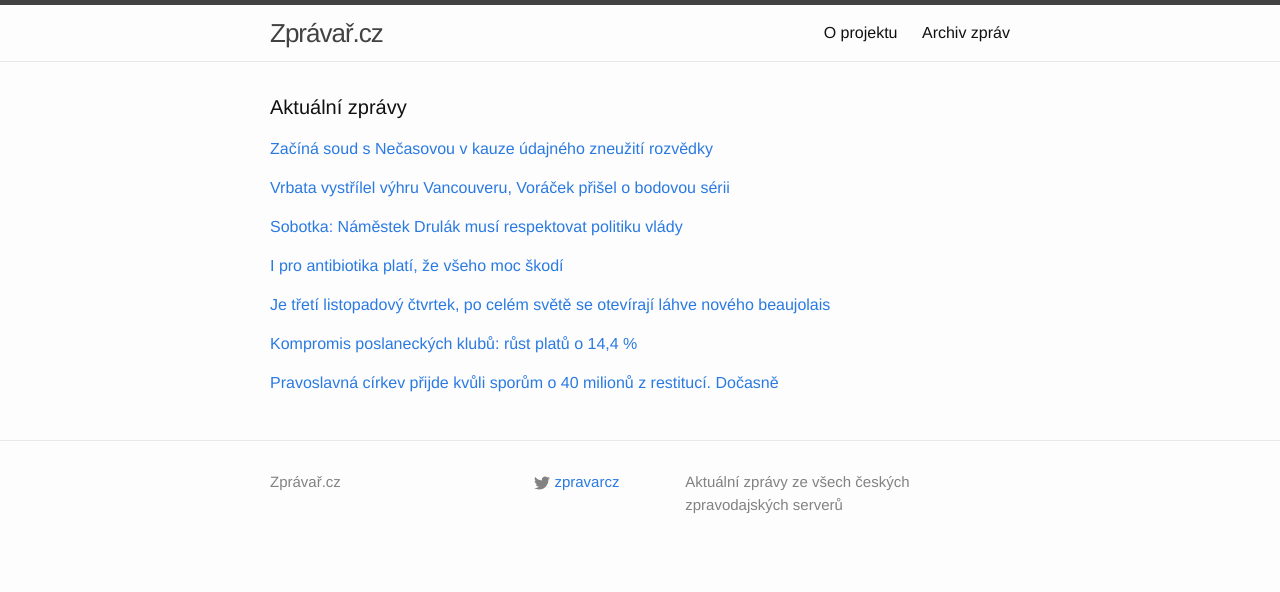
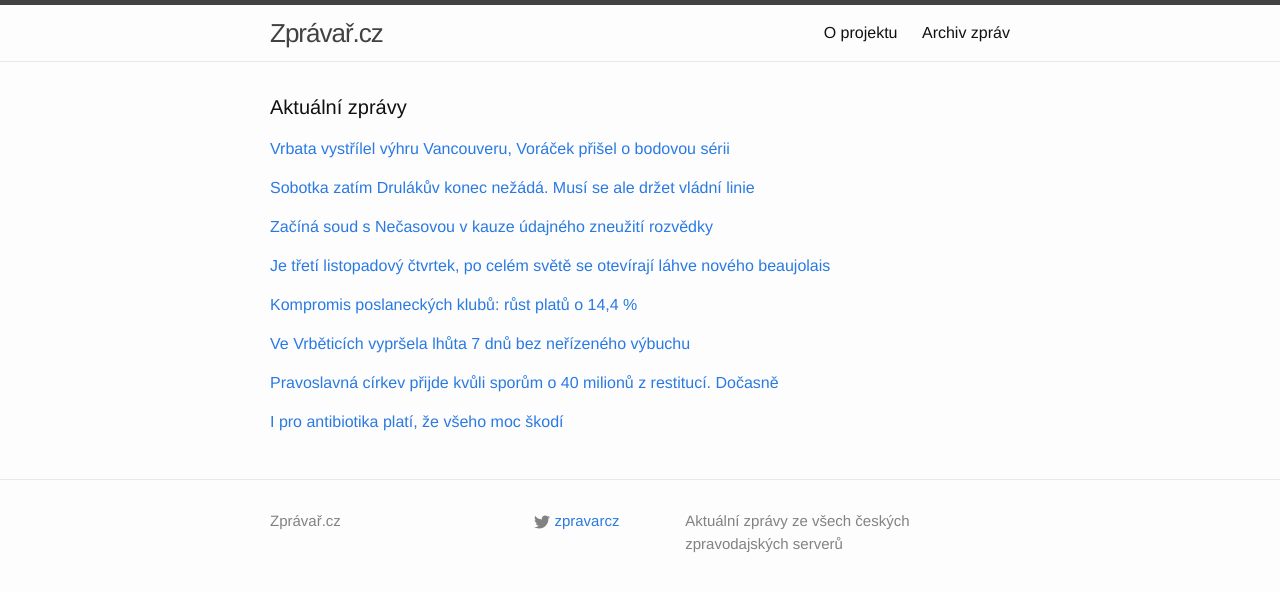
Before and after one commit to adliska/zpravar, a Jekyll site: the page built from index.html, in a window 1280 px wide. Shown: the top 592 px of the page. Built offline with Jekyll 4.4.1, drawn with Linux system fonts in a browser that asks for light colours; some of the changed lines change nothing that is shown.

Commit message:
zpravar news update

```diff
--- a/index.html
+++ b/index.html
@@ -5,8 +5,26 @@ layout: default
 <div class="home">
     <h1 class="page-heading">Aktuální zprávy</h1>
 
-<p><a href="javascript:;" onclick="toggle_visibility('zpravy0')">Začíná soud s Nečasovou v kauze údajného zneužití rozvědky</a></p>
+<p><a href="javascript:;" onclick="toggle_visibility('zpravy0')">Vrbata vystřílel výhru Vancouveru, Voráček přišel o bodovou sérii</a></p>
 <div id="zpravy0" style="display:none">
+<ul>
+<li><a href=http://www.denik.cz/hokej/vrbata-vystrilel-vyhru-vancouveru-voracek-prisel-o-bodovou-serii-20141120.html>Vrbata vystřílel výhru Vancouveru, Voráček přišel o bodovou sérii - www.denik.cz</a></li>
+<li><a href=http://hokej.idnes.cz/vrbata-se-blyskl-dvema-goly-dfg-/nhl.aspx?c=A141120_071040_nhl_Mkr>Vrbata se blýskl dvěma góly, bodová série Voráčka naopak skončila - hokej.idnes.cz</a></li>
+<li><a href=http://www.sportovninoviny.cz/zpravy/vrbata-vystrilel-vyhru-vancouveru-voracek-prisel-o-bodovou-serii/1149254>Vrbata vystřílel výhru Vancouveru, Voráček přišel o bodovou sérii - www.sportovninoviny.cz</a></li>
+<li><a href=http://www.rozhlas.cz/_zprava/radim-vrbata-pomohl-dvema-goly-k-vitezstvi-vancouveru-voracek-nebodoval--1422511>Radim Vrbata pomohl dvěma góly k vítězství Vancouveru, Voráček nebodoval - www.rozhlas.cz</a></li>
+<li><a href=http://sport.aktualne.cz/vrbata-rozhodl-dvema-goly-o-vyhre-vancouveru-voracek-mlcel/r~e81d6b1c707111e48ee3002590604f2e/>Vrbata rozhodl dvěma góly o výhře Vancouveru, Voráček mlčel - sport.aktualne.cz</a></li>
+</ul>
+</div><p><a href="javascript:;" onclick="toggle_visibility('zpravy1')">Sobotka zatím Drulákův konec nežádá. Musí se ale držet vládní linie</a></p>
+<div id="zpravy1" style="display:none">
+<ul>
+<li><a href=http://zpravy.e15.cz/domaci/politika/sobotka-zatim-drulakuv-konec-nezada-musi-se-ale-drzet-vladni-linie-1138528>Sobotka zatím Drulákův konec nežádá. Musí se ale držet vládní linie - zpravy.e15.cz</a></li>
+<li><a href=http://zpravy.aktualne.cz/domaci/sobotka-namestek-drulak-musi-respektovat-politiku-vlady/r~53d763c6707c11e497f0002590604f2e/>Sobotka: Náměstek Drulák musí respektovat politiku vlády - zpravy.aktualne.cz</a></li>
+<li><a href=http://zpravy.idnes.cz/sobotka-k-namestku-drulakovi-dje-/domaci.aspx?c=A141120_064454_domaci_jj>Respektujte politiku vlády, opřel se Sobotka do Zaorálkova náměstka - zpravy.idnes.cz</a></li>
+<li><a href=http://www.novinky.cz/zahranicni/amerika/353970-sobotka-namestek-drulak-musi-respektovat-politiku-vlady.html>Sobotka: Náměstek Drulák musí respektovat politiku vlády  - www.novinky.cz</a></li>
+<li><a href=http://www.ceskenoviny.cz/zpravy/zpravy/sobotka-namestek-drulak-musi-respektovat-politiku-vlady/1149227>Sobotka: Náměstek Drulák musí respektovat politiku vlády - www.ceskenoviny.cz</a></li>
+</ul>
+</div><p><a href="javascript:;" onclick="toggle_visibility('zpravy2')">Začíná soud s Nečasovou v kauze údajného zneužití rozvědky</a></p>
+<div id="zpravy2" style="display:none">
 <ul>
 <li><a href=http://www.novinky.cz/krimi/353973-zacina-soud-s-necasovou-v-kauze-udajneho-zneuziti-rozvedky.html>Začíná soud s Nečasovou v kauze údajného zneužití rozvědky - www.novinky.cz</a></li>
 <li><a href=http://www.ceskenoviny.cz/zpravy/zpravy/zacina-soud-s-necasovou-v-kauze-udajneho-zneuziti-rozvedky/1149235>Začíná soud s Nečasovou v kauze údajného zneužití rozvědky - www.ceskenoviny.cz</a></li>
@@ -14,43 +32,26 @@ layout: default
 <li><a href=http://www.ceskatelevize.cz/ct24/domaci/292893-proces-roku-zneuziti-vojenske-rozvedky-v-cele-s-necasovou/>Proces roku: Zneužití vojenské rozvědky v čele s Nečasovou - www.ceskatelevize.cz</a></li>
 <li><a href=http://zpravy.idnes.cz/necasiva-nagyova-a-zpravodajci-u-soudu-dyj-/krimi.aspx?c=A141119_151317_krimi_cen>Soud poprvé veřejně otevře kauzu Nagyová, 521 dní po Nečasově demisi - zpravy.idnes.cz</a></li>
 </ul>
-</div><p><a href="javascript:;" onclick="toggle_visibility('zpravy1')">Vrbata vystřílel výhru Vancouveru, Voráček přišel o bodovou sérii</a></p>
-<div id="zpravy1" style="display:none">
-<ul>
-<li><a href=http://www.denik.cz/hokej/vrbata-vystrilel-vyhru-vancouveru-voracek-prisel-o-bodovou-serii-20141120.html>Vrbata vystřílel výhru Vancouveru, Voráček přišel o bodovou sérii - www.denik.cz</a></li>
-<li><a href=http://hokej.idnes.cz/vrbata-se-blyskl-dvema-goly-dfg-/nhl.aspx?c=A141120_071040_nhl_Mkr>Vrbata se blýskl dvěma góly, bodová série Voráčka naopak skončila - hokej.idnes.cz</a></li>
-<li><a href=http://www.sportovninoviny.cz/zpravy/vrbata-vystrilel-vyhru-vancouveru-voracek-prisel-o-bodovou-serii/1149254>Vrbata vystřílel výhru Vancouveru, Voráček přišel o bodovou sérii - www.sportovninoviny.cz</a></li>
-<li><a href=http://www.rozhlas.cz/_zprava/radim-vrbata-pomohl-dvema-goly-k-vitezstvi-vancouveru-voracek-nebodoval--1422511>Radim Vrbata pomohl dvěma góly k vítězství Vancouveru, Voráček nebodoval - www.rozhlas.cz</a></li>
-<li><a href=http://sport.aktualne.cz/vrbata-rozhodl-dvema-goly-o-vyhre-vancouveru-voracek-mlcel/r~e81d6b1c707111e48ee3002590604f2e/>Vrbata rozhodl dvěma góly o výhře Vancouveru, Voráček mlčel - sport.aktualne.cz</a></li>
-</ul>
-</div><p><a href="javascript:;" onclick="toggle_visibility('zpravy2')">Sobotka: Náměstek Drulák musí respektovat politiku vlády</a></p>
-<div id="zpravy2" style="display:none">
-<ul>
-<li><a href=http://zpravy.aktualne.cz/domaci/sobotka-namestek-drulak-musi-respektovat-politiku-vlady/r~53d763c6707c11e497f0002590604f2e/>Sobotka: Náměstek Drulák musí respektovat politiku vlády - zpravy.aktualne.cz</a></li>
-<li><a href=http://zpravy.idnes.cz/sobotka-k-namestku-drulakovi-dje-/domaci.aspx?c=A141120_064454_domaci_jj>Respektujte politiku vlády, opřel se Sobotka do Zaorálkova náměstka - zpravy.idnes.cz</a></li>
-<li><a href=http://www.novinky.cz/zahranicni/amerika/353970-sobotka-namestek-drulak-musi-respektovat-politiku-vlady.html>Sobotka: Náměstek Drulák musí respektovat politiku vlády  - www.novinky.cz</a></li>
-<li><a href=http://www.ceskenoviny.cz/zpravy/zpravy/sobotka-namestek-drulak-musi-respektovat-politiku-vlady/1149227>Sobotka: Náměstek Drulák musí respektovat politiku vlády - www.ceskenoviny.cz</a></li>
-</ul>
-</div><p><a href="javascript:;" onclick="toggle_visibility('zpravy3')">I pro antibiotika platí, že všeho moc škodí</a></p>
+</div><p><a href="javascript:;" onclick="toggle_visibility('zpravy3')">Je třetí listopadový čtvrtek, po celém světě se otevírají láhve nového  beaujolais</a></p>
 <div id="zpravy3" style="display:none">
-<ul>
-<li><a href=http://www.ceskatelevize.cz/ct24/domaci/292932-i-pro-antibiotika-plati-ze-vseho-moc-skodi/>I pro antibiotika platí, že všeho moc škodí - www.ceskatelevize.cz</a></li>
-<li><a href=http://www.ceskatelevize.cz/ct24/domaci/292932-pro-antibiotika-plati-pravidlo-ze-vseho-moc-skodi/>Pro antibiotika platí pravidlo, že všeho moc škodí - www.ceskatelevize.cz</a></li>
-<li><a href=http://www.denik.cz/medicina/bakterie-jsou-odolnejsi-rika-o-antibiotikach-vojtech-ondra-z-brnenske-farmacie-2.html>Pozor na antibiotika, varují lékaři. Nakažených odolnými bakteriemi je stále víc - www.denik.cz</a></li>
-</ul>
-</div><p><a href="javascript:;" onclick="toggle_visibility('zpravy4')">Je třetí listopadový čtvrtek, po celém světě se otevírají láhve nového  beaujolais</a></p>
-<div id="zpravy4" style="display:none">
 <ul>
 <li><a href=http://www.rozhlas.cz/_zprava/je-treti-listopadovy-ctvrtek-po-celem-svete-se-oteviraji-lahve-noveho-beaujolais--1422508>Je třetí listopadový čtvrtek, po celém světě se otevírají láhve nového  beaujolais - www.rozhlas.cz</a></li>
 <li><a href=http://zpravy.aktualne.cz/zahranici/svet-privital-nove-beaujolais/r~01fed5c0707711e497f0002590604f2e/>Svět přivítal nové beaujolais - zpravy.aktualne.cz</a></li>
 <li><a href=http://www.financninoviny.cz/zpravodajstvi/zpravy/po-celem-svete-se-zacaly-otvirat-lahve-noveho-beaujolais/1149231>Po celém světě se začaly otvírat láhve nového beaujolais - www.financninoviny.cz</a></li>
 </ul>
-</div><p><a href="javascript:;" onclick="toggle_visibility('zpravy5')">Kompromis poslaneckých klubů: růst platů o 14,4 %</a></p>
-<div id="zpravy5" style="display:none">
+</div><p><a href="javascript:;" onclick="toggle_visibility('zpravy4')">Kompromis poslaneckých klubů: růst platů o 14,4 %</a></p>
+<div id="zpravy4" style="display:none">
 <ul>
 <li><a href=http://www.ceskatelevize.cz/ct24/domaci/292958-kompromis-poslaneckych-klubu-rust-platu-o-14-4/>Kompromis poslaneckých klubů: růst platů o 14,4 % - www.ceskatelevize.cz</a></li>
 <li><a href=http://www.ceskenoviny.cz/zpravy/zpravy/hn-poslanci-si-predjednali-rust-platu-o-7-500-korun-misto-15-000/1149236>HN: Poslanci si předjednali růst platů o 7.500 korun místo 15.000 - www.ceskenoviny.cz</a></li>
 <li><a href=http://zpravy.aktualne.cz/domaci/politika/poslanci-planuji-narust-svych-platu-o-7-500-korun/r~3fd6dfe0707811e4a10c0025900fea04/>Poslanci plánují nárůst svých platů o 7 500 korun - zpravy.aktualne.cz</a></li>
+</ul>
+</div><p><a href="javascript:;" onclick="toggle_visibility('zpravy5')">Ve Vrběticích vypršela lhůta 7 dnů bez neřízeného výbuchu</a></p>
+<div id="zpravy5" style="display:none">
+<ul>
+<li><a href=http://zpravy.aktualne.cz/regiony/zlinsky/ve-vrbeticich-vyprsela-lhuta-7-dnu-bez-nerizeneho-vybuchu/r~55fdfe30708111e4845a002590604f2e/>Ve Vrběticích vypršela lhůta 7 dnů bez neřízeného výbuchu - zpravy.aktualne.cz</a></li>
+<li><a href=http://www.rozhlas.cz/_zprava/policie-by-mohla-zacit-s-odvozem-munice-ze-skladu-ve-vrbeticich--1422516>Policie by mohla začít s odvozem munice ze skladu ve Vrběticích  - www.rozhlas.cz</a></li>
+<li><a href=http://www.ceskenoviny.cz/zpravy/zpravy/ve-vrbeticich-vyprsela-sedmidenni-lhuta-bez-nerizeneho-vybuchu/1149261>Ve Vrběticích vypršela sedmidenní lhůta bez neřízeného výbuchu - www.ceskenoviny.cz</a></li>
 </ul>
 </div><p><a href="javascript:;" onclick="toggle_visibility('zpravy6')">Pravoslavná církev přijde kvůli sporům o 40 milionů z restitucí. Dočasně</a></p>
 <div id="zpravy6" style="display:none">
@@ -59,4 +60,11 @@ layout: default
 <li><a href=http://zpravy.idnes.cz/pozastaveni-penez-pro-pravoslavnou-cirkev-fec-/domaci.aspx?c=A141120_070630_domaci_jj>Ministerstvo zastavilo pravoslavné církvi kvůli sporům vyplácení náhrad - zpravy.idnes.cz</a></li>
 <li><a href=http://www.ceskenoviny.cz/zpravy/zpravy/ln-ministerstvo-prerusilo-vyplaceni-nahrad-pravoslavne-cirkvi/1149242>LN: Ministerstvo přerušilo vyplácení náhrad pravoslavné církvi - www.ceskenoviny.cz</a></li>
 </ul>
+</div><p><a href="javascript:;" onclick="toggle_visibility('zpravy7')">I pro antibiotika platí, že všeho moc škodí</a></p>
+<div id="zpravy7" style="display:none">
+<ul>
+<li><a href=http://www.ceskatelevize.cz/ct24/domaci/292932-i-pro-antibiotika-plati-ze-vseho-moc-skodi/>I pro antibiotika platí, že všeho moc škodí - www.ceskatelevize.cz</a></li>
+<li><a href=http://www.ceskatelevize.cz/ct24/domaci/292932-pro-antibiotika-plati-pravidlo-ze-vseho-moc-skodi/>Pro antibiotika platí pravidlo, že všeho moc škodí - www.ceskatelevize.cz</a></li>
+<li><a href=http://www.denik.cz/medicina/bakterie-jsou-odolnejsi-rika-o-antibiotikach-vojtech-ondra-z-brnenske-farmacie-2.html>Pozor na antibiotika, varují lékaři. Nakažených odolnými bakteriemi je stále víc - www.denik.cz</a></li>
+</ul>
 </div></div>
```
